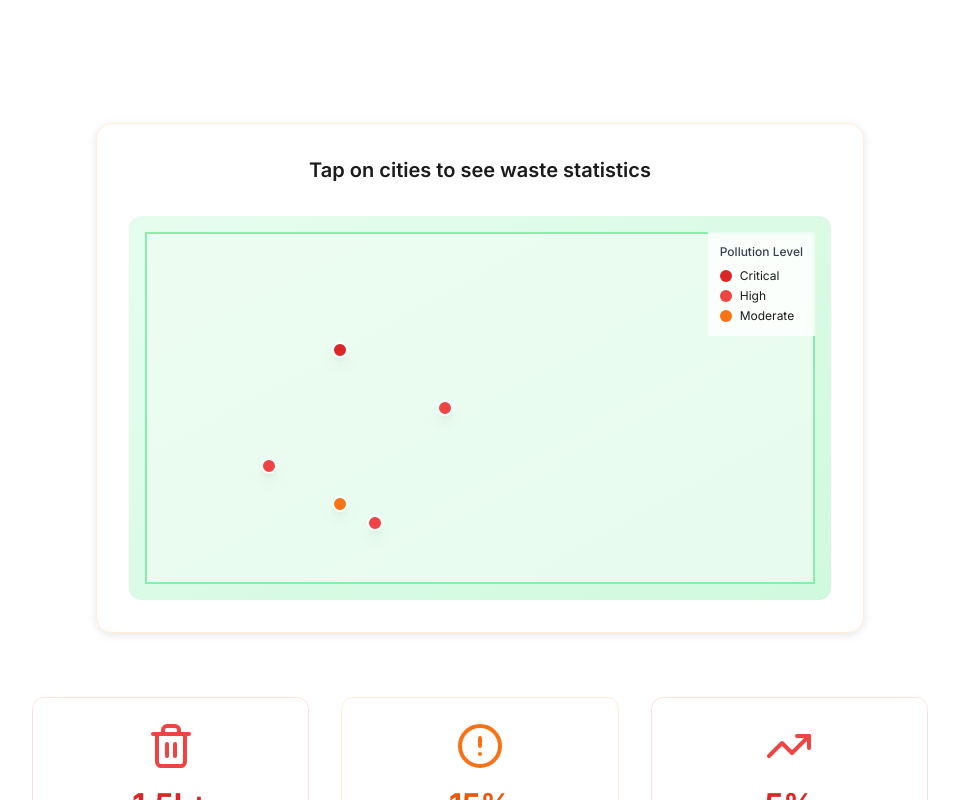
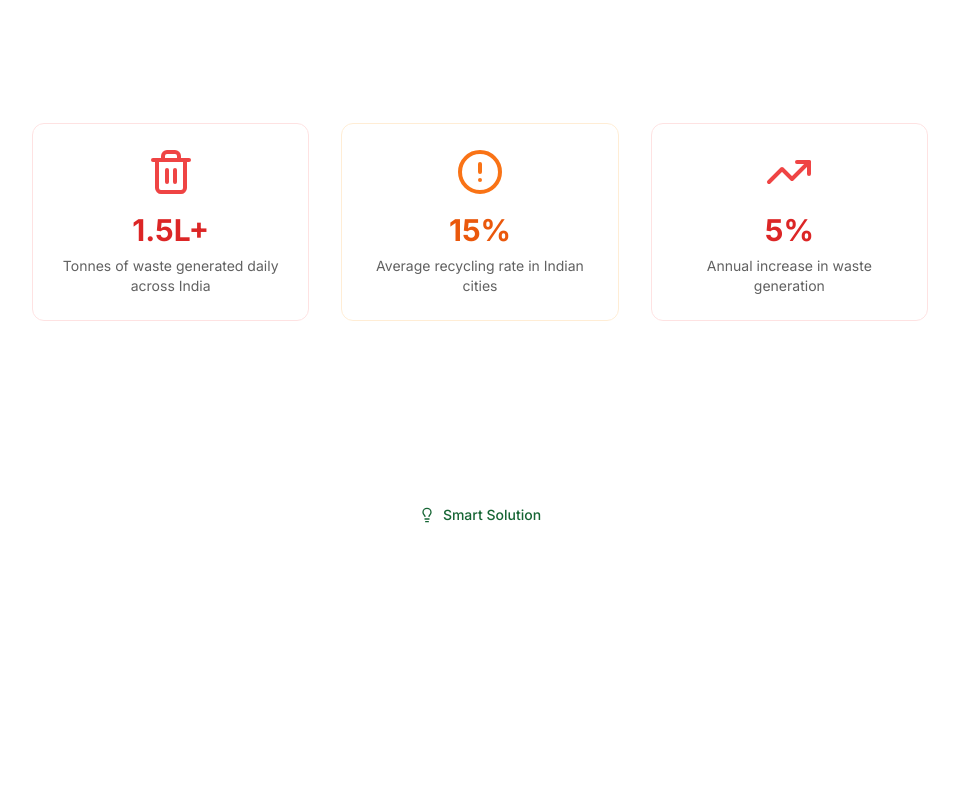
Before and after one commit to Soheb04-git/GreenTogether, a React (Vite) app: page / in a window 1280 px wide. Shown: the part 1020-1820 px from the top of the page, without its empty margins (160-1119 px from the left). Built offline with nearby package versions, Linux system fonts and the light colour scheme.

Commit message:
Few Changes

```diff
--- a/src/pages/landing-page/components/EnvironmentalCrisisSection.jsx
+++ b/src/pages/landing-page/components/EnvironmentalCrisisSection.jsx
@@ -98,53 +98,7 @@ const EnvironmentalCrisisSection = () => {
           </p>
         </div>
 
-        {/* Interactive India Map */}
-        <div className="relative max-w-3xl mx-auto mb-16">
-          <div className="bg-white/80 backdrop-blur-md rounded-2xl p-8 shadow-elevation border border-orange-100">
-            <h3 className="text-xl font-semibold text-center mb-8 text-foreground">
-              Tap on cities to see waste statistics
-            </h3>
 
-            {/* Simplified India Map */}
-            <div className="relative w-full h-96 bg-gradient-to-br from-green-100/70 to-green-200/70 rounded-xl overflow-hidden">
-              {/* India outline representation */}
-              <div className="absolute inset-4 bg-green-50/70 rounded-lg border-2 border-green-300"></div>
-
-              {/* City markers */}
-              {cityData?.map((city) => (
-                <button
-                  key={city?.id}
-                  onClick={() => handleCityClick(city)}
-                  className={`absolute w-4 h-4 ${city?.color} rounded-full border-2 border-white shadow-lg transform -translate-x-1/2 -translate-y-1/2 hover:scale-125 transition-all duration-200 z-10`}
-                  style={{ top: city?.position?.top, left: city?.position?.left }}
-                  aria-label={`View ${city?.name} waste statistics`}
-                >
-                  <div className="absolute -top-8 left-1/2 transform -translate-x-1/2 bg-gray-900/90 text-white text-xs px-2 py-1 rounded opacity-0 hover:opacity-100 transition-opacity whitespace-nowrap">
-                    {city?.name}
-                  </div>
-                </button>
-              ))}
-
-              {/* Pollution indicators */}
-              <div className="absolute top-4 right-4 bg-white/80 backdrop-blur-sm rounded-lg p-3">
-                <div className="text-xs font-medium text-gray-700 mb-2">Pollution Level</div>
-                <div className="space-y-1">
-                  <div className="flex items-center">
-                    <div className="w-3 h-3 bg-red-600 rounded-full mr-2"></div>
-                    <span className="text-xs">Critical</span>
-                  </div>
-                  <div className="flex items-center">
-                    <div className="w-3 h-3 bg-red-500 rounded-full mr-2"></div>
-                    <span className="text-xs">High</span>
-                  </div>
-                  <div className="flex items-center">
-                    <div className="w-3 h-3 bg-orange-500 rounded-full mr-2"></div>
-                    <span className="text-xs">Moderate</span>
-                  </div>
-                </div>
-              </div>
-            </div>
-          </div>
 
           {/* City Statistics Panel */}
           {selectedCity && (
@@ -203,7 +157,6 @@ const EnvironmentalCrisisSection = () => {
             <div className="text-sm text-text-secondary">Annual increase in waste generation</div>
           </div>
         </div>
-      </div>
     </section>
   );
 };
```
